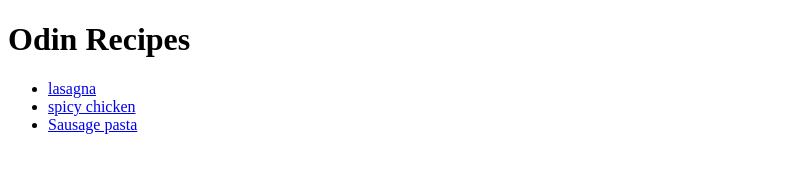
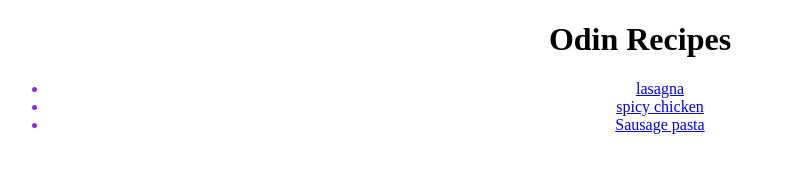
Before and after one commit to R-ia/odin-recipes, a plain HTML site: page index.html in a window 1280 px wide. Shown: the whole page, without its empty margins (0-785 px from the left). Drawn offline with Linux system fonts and the light colour scheme.

Commit message:
linked style sheet

```diff
--- a/index.html
+++ b/index.html
@@ -5,13 +5,17 @@
     <meta http-equiv="X-UA-Compatible" content="IE=edge">
     <meta name="viewport" content="width=device-width, initial-scale=1.0">
     <title>Odin Recipes</title>
+    <link rel="stylesheet" href="style.css">
 </head>
 <body>
     <h1>Odin Recipes</h1>
+    <div>
     <ul>
     <li><a href="recipes/lasagna.html">lasagna</a></li>
     <li><a href="recipes/spicy-chiken.html">spicy chicken</a></li>
     <li><a href="recipes/sausage-pasta.html">Sausage pasta</a></li>
     </ul>
+    </div>
+
 </body>
 </html>
--- /dev/null
+++ b/style.css
@@ -0,0 +1,7 @@
+div{
+    color: blueviolet;
+    text-align: center;
+}
+h1{
+    text-align: center;
+}
```
